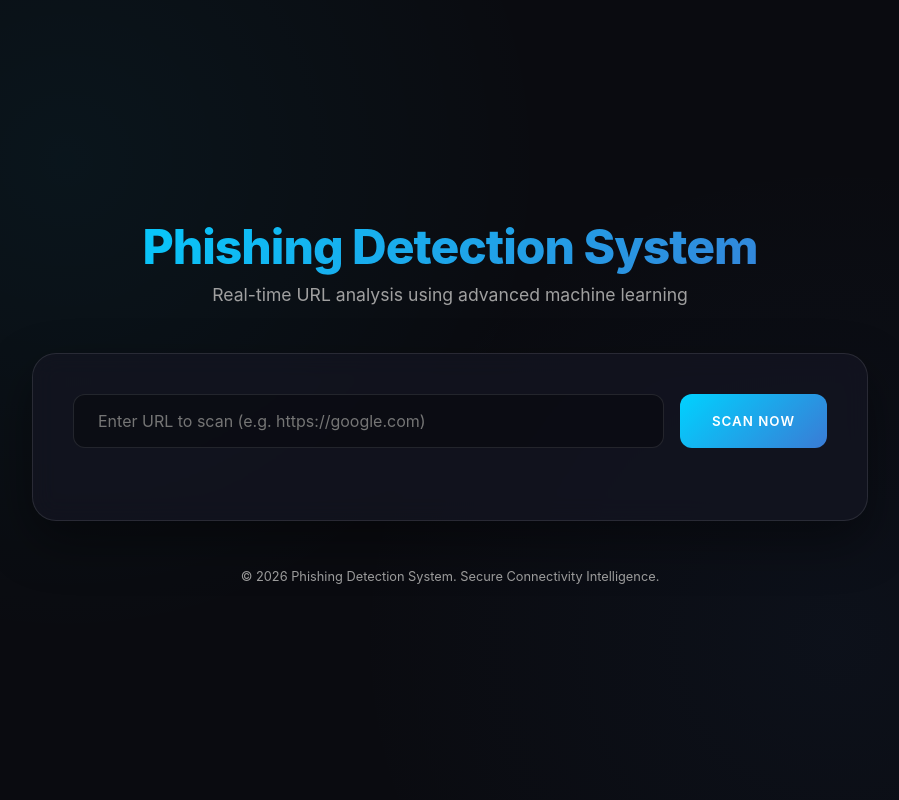
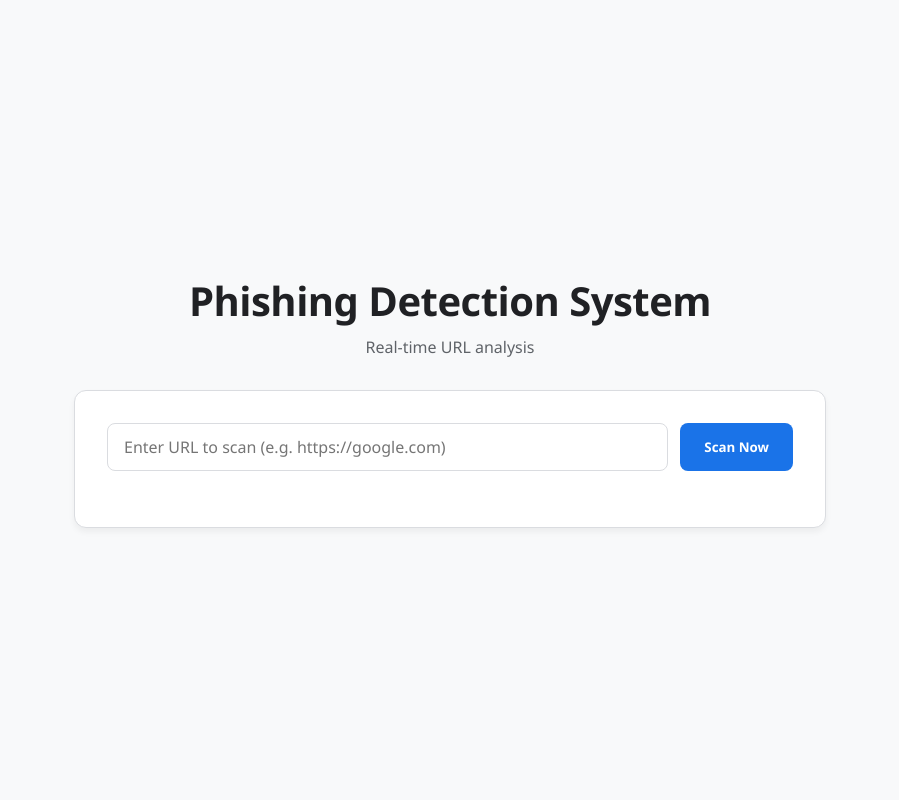
Before and after one commit to MuhammadAhsan-MASK/PhishingURL_DetectionSystem, a Flask app: page / in a window 1280 px wide. Shown: the whole page, without its empty margins (190-1089 px from the left). Run offline with Flask 3, Linux system fonts and the light colour scheme.

Commit message:
UI Simplification: Professional light theme

```diff
--- a/requirements.txt
+++ b/requirements.txt
@@ -8,4 +8,3 @@ requests
 beautifulsoup4
 tldextract
 joblib
-gunicorn
--- a/runtime.txt
+++ /dev/null
@@ -1 +0,0 @@
-python-3.13.3
--- a/static/css/style.css
+++ b/static/css/style.css
@@ -1,23 +1,20 @@
 :root {
-    --bg-color: #0a0b10;
-    --card-bg: rgba(20, 22, 35, 0.7);
-    --primary: #00d2ff;
-    --secondary: #3a7bd5;
-    --accent-red: #ff4b2b;
-    --accent-green: #00f260;
-    --text-main: #e0e0e0;
-    --text-dim: #a0a0a0;
-    --border: rgba(255, 255, 255, 0.1);
-    --glow-cyan: 0 0 15px rgba(0, 210, 255, 0.5);
-    --glow-red: 0 0 15px rgba(255, 75, 43, 0.5);
-    --glow-green: 0 0 15px rgba(0, 242, 96, 0.5);
+    --bg-color: #f8f9fa;
+    --card-bg: #ffffff;
+    --primary: #1a73e8; /* Google Blue */
+    --secondary: #5f6368;
+    --accent-red: #d93025; /* Professional Red */
+    --accent-green: #188038; /* Professional Green */
+    --text-main: #202124;
+    --text-dim: #5f6368;
+    --border: #dadce0;
 }
 
 * {
     margin: 0;
     padding: 0;
     box-sizing: border-box;
-    font-family: 'Inter', -apple-system, BlinkMacSystemFont, "Segoe UI", Roboto, sans-serif;
+    font-family: 'Segoe UI', Tahoma, Geneva, Verdana, sans-serif;
 }
 
 body {
@@ -27,146 +24,125 @@ body {
     display: flex;
     justify-content: center;
     align-items: center;
-    overflow-x: hidden;
-    background-image:
-        radial-gradient(circle at 20% 20%, rgba(0, 210, 255, 0.05) 0%, transparent 40%),
-        radial-gradient(circle at 80% 80%, rgba(58, 123, 213, 0.05) 0%, transparent 40%);
 }
 
 .container {
     width: 100%;
-    max-width: 900px;
-    padding: 2rem;
+    max-width: 800px;
+    padding: 1.5rem;
     z-index: 1;
 }
 
 .header {
     text-align: center;
-    margin-bottom: 3rem;
-    animation: fadeInDown 0.8s ease-out;
+    margin-bottom: 2rem;
 }
 
 .header h1 {
-    font-size: 3rem;
-    font-weight: 800;
-    background: linear-gradient(135deg, var(--primary), var(--secondary));
-    -webkit-background-clip: text;
-    -webkit-text-fill-color: transparent;
+    font-size: 2.5rem;
+    font-weight: 700;
+    color: var(--text-main);
     margin-bottom: 0.5rem;
-    letter-spacing: -1px;
+    letter-spacing: -0.5px;
 }
 
 .header p {
     color: var(--text-dim);
-    font-size: 1.1rem;
+    font-size: 1rem;
 }
 
 .scanner-box {
     background: var(--card-bg);
-    backdrop-filter: blur(12px);
     border: 1px solid var(--border);
-    border-radius: 24px;
-    padding: 2.5rem;
-    box-shadow: 0 20px 50px rgba(0, 0, 0, 0.4);
-    animation: fadeInUp 0.8s ease-out;
+    border-radius: 12px;
+    padding: 2rem;
+    box-shadow: 0 4px 6px rgba(0, 0, 0, 0.05);
 }
 
 .input-group {
     display: flex;
-    gap: 1rem;
-    margin-bottom: 2rem;
+    gap: 0.75rem;
+    margin-bottom: 1.5rem;
     position: relative;
 }
 
 input[type="text"] {
     flex: 1;
-    background: rgba(0, 0, 0, 0.3);
+    background: #ffffff;
     border: 1px solid var(--border);
-    border-radius: 12px;
-    padding: 1rem 1.5rem;
-    color: white;
+    border-radius: 8px;
+    padding: 0.75rem 1rem;
+    color: var(--text-main);
     font-size: 1rem;
-    transition: all 0.3s ease;
 }
 
 input[type="text"]:focus {
     outline: none;
     border-color: var(--primary);
-    box-shadow: var(--glow-cyan);
+    box-shadow: 0 0 0 3px rgba(26, 115, 232, 0.2);
 }
 
 button {
-    background: linear-gradient(135deg, var(--primary), var(--secondary));
+    background: var(--primary);
     border: none;
-    border-radius: 12px;
-    padding: 1rem 2rem;
+    border-radius: 8px;
+    padding: 0.75rem 1.5rem;
     color: white;
     font-weight: 600;
     cursor: pointer;
-    transition: all 0.3s ease;
-    text-transform: uppercase;
-    letter-spacing: 1px;
+    transition: background 0.2s ease;
 }
 
 button:hover {
-    transform: translateY(-2px);
-    box-shadow: var(--glow-cyan);
-    filter: brightness(1.1);
-}
-
-button:active {
-    transform: translateY(0);
+    background: #1765cc;
 }
 
 .results-section {
     display: none;
-    margin-top: 2rem;
+    margin-top: 1.5rem;
     border-top: 1px solid var(--border);
-    padding-top: 2rem;
-    animation: fadeIn 0.5s ease-in;
+    padding-top: 1.5rem;
 }
 
 .status-card {
     display: flex;
     align-items: center;
-    gap: 1.5rem;
-    padding: 1.5rem;
-    border-radius: 16px;
-    background: rgba(255, 255, 255, 0.05);
-    margin-bottom: 2rem;
+    gap: 1rem;
+    padding: 1.25rem;
+    border-radius: 8px;
+    background: #f1f3f4;
+    margin-bottom: 1.5rem;
 }
 
 .status-icon {
-    width: 64px;
-    height: 64px;
+    width: 48px;
+    height: 48px;
     border-radius: 50%;
     display: flex;
     align-items: center;
     justify-content: center;
-    font-size: 2rem;
+    font-size: 1.5rem;
 }
 
 .safe .status-icon {
-    background: rgba(0, 242, 96, 0.1);
+    background: #e6f4ea;
     color: var(--accent-green);
-    box-shadow: var(--glow-green);
 }
 
 .phishing .status-icon {
-    background: rgba(255, 75, 43, 0.1);
+    background: #fce8e6;
     color: var(--accent-red);
-    box-shadow: var(--glow-red);
 }
 
 .status-info h2 {
-    font-size: 1.5rem;
-    margin-bottom: 0.25rem;
+    font-size: 1.25rem;
+    margin-bottom: 0.1rem;
 }
 
 .confidence-bar {
-    height: 8px;
-    background: rgba(255, 255, 255, 0.1);
-    border-radius: 4px;
+    height: 6px;
+    background: #e0e0e0;
+    border-radius: 3px;
     overflow: hidden;
     margin-top: 0.5rem;
 }
--- a/templates/index.html
+++ b/templates/index.html
@@ -1,5 +1,6 @@
 <!DOCTYPE html>
 <html lang="en">
+
 <head>
     <meta charset="UTF-8">
     <meta name="viewport" content="width=device-width, initial-scale=1.0">
@@ -7,16 +8,18 @@
     <link rel="stylesheet" href="{{ url_for('static', filename='css/style.css') }}">
     <link rel="stylesheet" href="https://cdnjs.cloudflare.com/ajax/libs/font-awesome/6.0.0/css/all.min.css">
 </head>
+
 <body>
     <div class="container">
         <header class="header">
             <h1>Phishing Detection System</h1>
-            <p>Real-time URL analysis using advanced machine learning</p>
+            <p>Real-time URL analysis</p>
         </header>
 
         <main class="scanner-box">
             <div class="input-group">
-                <input type="text" id="urlInput" placeholder="Enter URL to scan (e.g. https://google.com)" autocomplete="off">
+                <input type="text" id="urlInput" placeholder="Enter URL to scan (e.g. https://google.com)"
+                    autocomplete="off">
                 <div class="loader" id="loader"></div>
                 <button id="scanBtn">Scan Now</button>
             </div>
@@ -32,22 +35,22 @@
                         <div class="confidence-bar">
                             <div class="confidence-fill" id="confidenceFill"></div>
                         </div>
-                        <p class="feature-label" style="margin-top: 0.5rem">Confidence: <span id="confidenceText">0%</span></p>
+                        <p class="feature-label" style="margin-top: 0.5rem">Confidence: <span
+                                id="confidenceText">0%</span></p>
                     </div>
                 </div>
 
-                <h3 style="margin-bottom: 1rem; color: var(--text-dim); font-size: 0.9rem; text-transform: uppercase; letter-spacing: 1px">Technical Analysis</h3>
+                <h3
+                    style="margin-bottom: 1rem; color: var(--text-dim); font-size: 0.9rem; text-transform: uppercase; letter-spacing: 1px">
+                    Technical Analysis</h3>
                 <div class="features-grid" id="featuresGrid">
                     <!-- Features populated by JS -->
                 </div>
             </div>
         </main>
-
-        <footer style="margin-top: 3rem; text-align: center; color: var(--text-dim); font-size: 0.8rem">
-            <p>&copy; 2026 Phishing Detection System. Secure Connectivity Intelligence.</p>
-        </footer>
     </div>
 
     <script src="{{ url_for('static', filename='js/main.js') }}"></script>
 </body>
+
 </html>
```
Also changed, not shown: other parts of static/css/style.css (+16 -30 lines), walkthrough.md (deleted, +0 -30 lines), 1 other file.
